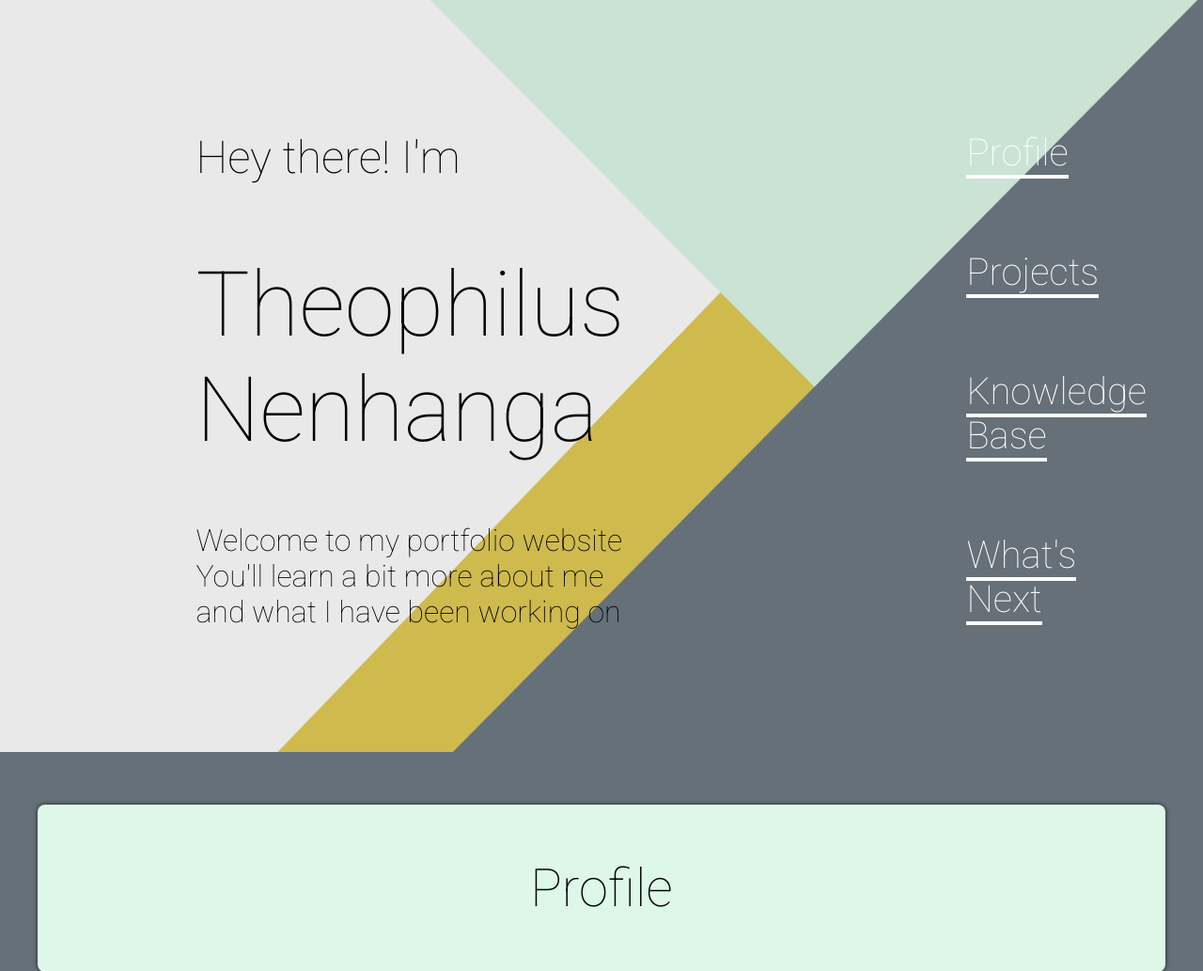
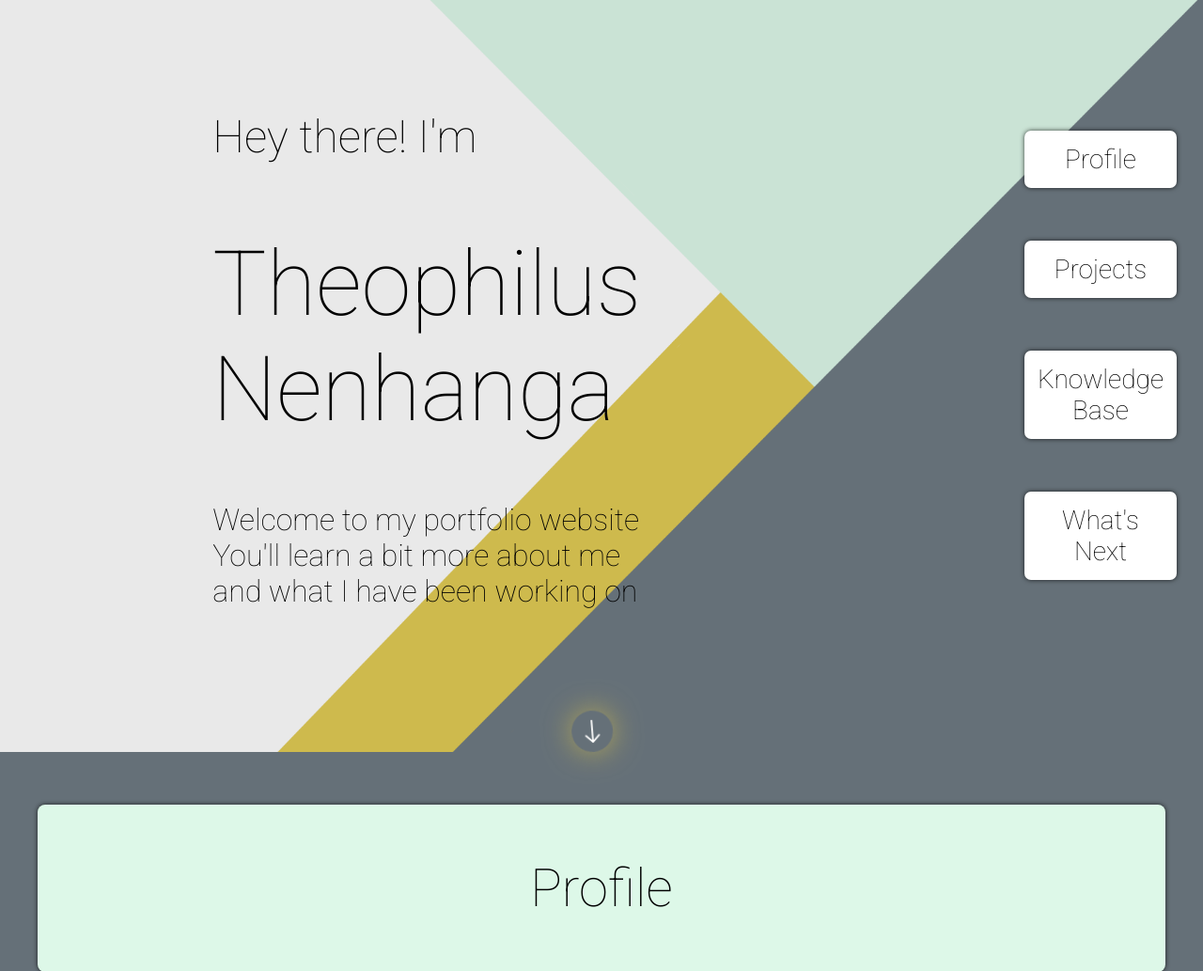
Before and after one commit to TheophilusNenhanga/FlaskPortfolioWebsite, a Flask app: page / in a window 1280 px wide. Shown: the top 1033 px of the page at 94% size. Run offline with Flask 3, Linux system fonts and the light colour scheme.

Commit message:
Consistent Button Design
* Made button and text link design consistent throughout the site.
* Other minor changes.

```diff
--- a/Portfolio/static/styles.css
+++ b/Portfolio/static/styles.css
@@ -43,10 +43,51 @@
 }
 
 /* START Header */
+.down-arrow{
+	display: grid;
+	grid-template-columns: 1fr;
+	align-items: center;
+	justify-items: center;
+
+	animation: shake 0.5s ease-in-out infinite;
+	animation-delay: 4s;
+}
+
+.down-arrow:hover{
+	animation-play-state: paused;
+}
+
+.down-arrow svg{
+	width: 28px;
+	height: 28px;
+	color: white;
+	box-shadow: 0 0 30px rgba(206, 186, 77, 0.75);
+	border-radius: 5em;
+	padding: .5em;
+}
+
+@keyframes shake {
+	0%{
+		transform: translateX(0);
+	}
+	25%{
+		transform: translateX(-2px) rotate(-5deg);
+	}
+	75%{
+		transform: translateX(2px) rotate(5deg);
+	}
+	100%{
+		transform: translateX(0);
+	}
+}
+
+
+
 .main-header {
 	height: 100vh;
 	display: grid;
 	grid-template-columns: 4fr 17fr 4fr;
+	grid-template-rows: 19fr 1fr;
 	background: url("background.png") no-repeat;
 	background-size: cover;
 }
@@ -92,22 +133,18 @@
 
 .navbar li {
 	padding: 0.5em;
-	margin: 1em;
-	font-size: 2.5em;
+	margin: 2em 1em;
+	font-size: 1.75em;
 	font-weight: var(--font-weight);
+	box-shadow: var(--pill-shadow);
+	border-radius: 0.25em;
+	background-color: white;
+	cursor: pointer;
+	text-align: center;
 }
 
-.navbar a {
-	border-bottom: var(--border-bottom);
-	color: white;
-}
-
-.navbar a:hover {
-	border-bottom: 4px solid rgb(206, 186, 77);
-}
-
-.navbar-link {
-	color: white;
+.navbar li:hover {
+	box-shadow: 0 0 30px rgba(206, 186, 77, 0.75);
 }
 
 /* END Header  */
@@ -420,12 +457,17 @@
 }
 
 .banner-button {
+	display: grid;
+	align-items: center;
+	justify-items: center;
+	grid-template-columns: 1fr 1fr;
+
 	font-size: 1em;
 	padding: 1em;
 	margin-top: 1em;
 	margin-left: 2.5em;
 	margin-right: 1em;
-	background-color: var(--pill-colour);
+	background-color: white;
 	border-radius: var(--border-radius);
 	border: none;
 	box-shadow: var(--pill-shadow);
@@ -450,8 +492,9 @@
 	font-size: 1em;
 	box-shadow: var(--pill-shadow);
 	border-radius: var(--border-radius);
+	background-color: white;
 	cursor: pointer;
-	font-weight: bold;
+	font-weight: var(--font-weight);
 }
 
 .banner-list li:hover {
--- a/Portfolio/templates/home.html
+++ b/Portfolio/templates/home.html
@@ -20,12 +20,30 @@
         </div>
         <div class="navbar">
             <ul>
-                <li><a class="navbar-link" href="#profile">Profile</a></li>
-                <li><a class="navbar-link" href="#projects">Projects</a></li>
-                <li><a class="navbar-link" href="#knowledge">Knowledge Base</a></li>
-                <li><a class="navbar-link" href="#next">What's Next</a></li>
+                <a class="" href="#profile">
+                    <li>Profile
+                </a></li>
+                <a class="" href="#projects">
+                    <li>Projects</li>
+                </a>
+                <a class="" href="#knowledge">
+                    <li>Knowledge Base</li>
+                </a>
+                <a class="" href="#next">
+                    <li>What's Next</li>
+                </a>
             </ul>
         </div>
+        <div></div>
+
+        <div class="down-arrow">
+            <svg xmlns="http://www.w3.org/2000/svg" fill="currentColor" class="bi bi-arrow-down"
+                 viewBox="0 0 16 16">
+                <path fill-rule="evenodd"
+                      d="M8 1a.5.5 0 0 1 .5.5v11.793l3.146-3.147a.5.5 0 0 1 .708.708l-4 4a.5.5 0 0 1-.708 0l-4-4a.5.5 0 0 1 .708-.708L7.5 13.293V1.5A.5.5 0 0 1 8 1z"/>
+            </svg>
+        </div>
+
     </section>
     <div class="heading-pill" id="profile">
         <h3 class="divider-text">Profile</h3>
```
Also changed, not shown: Portfolio/templates/project_base.html (+20 -5 lines).
